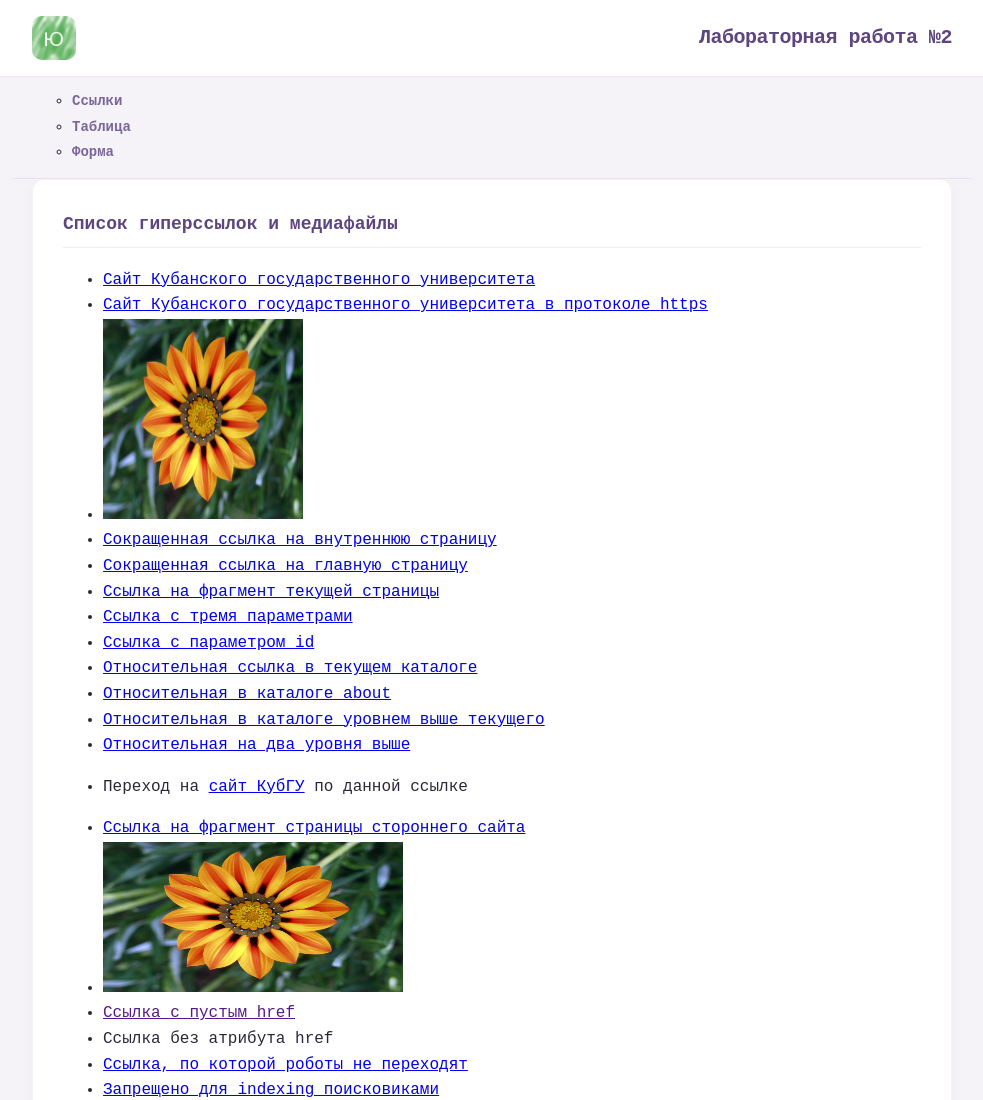
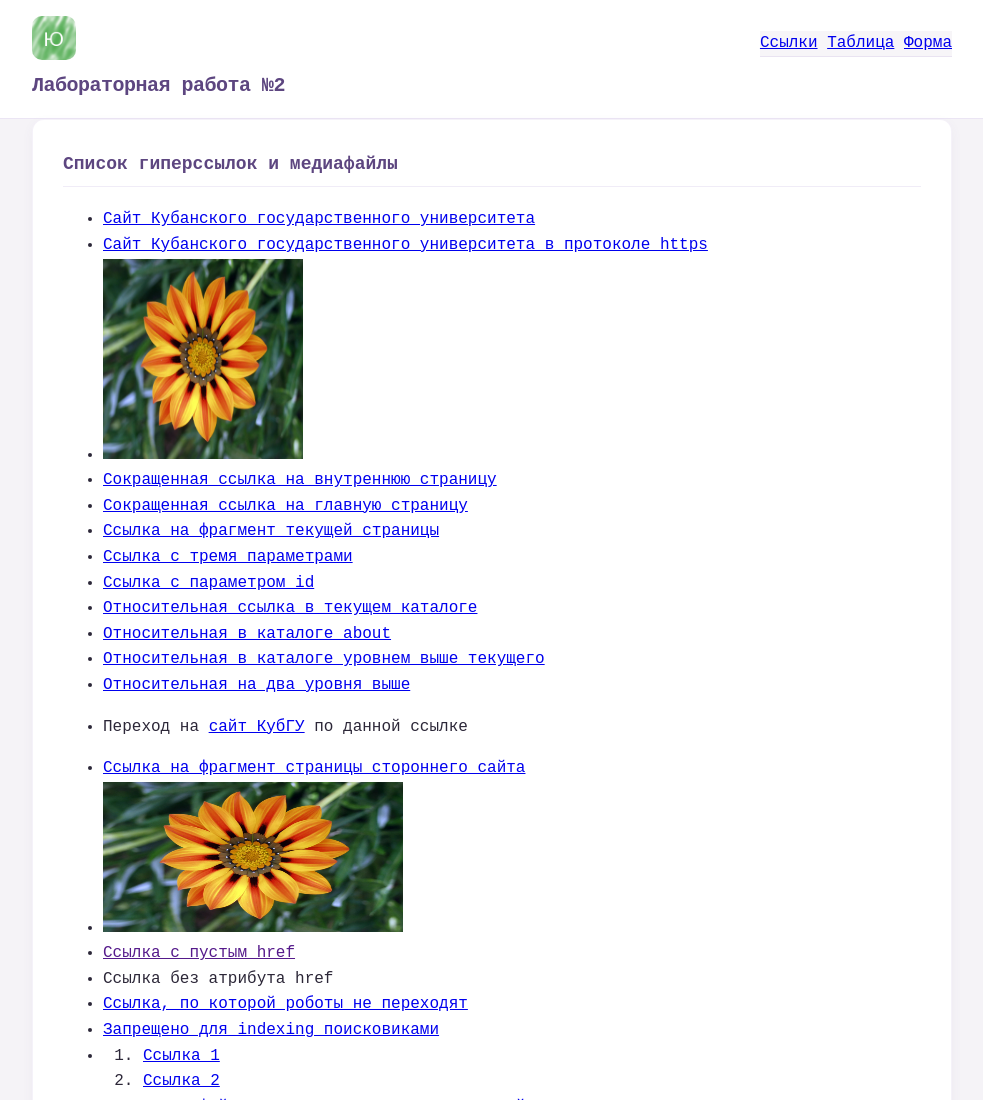
Before and after one commit to V1zes1606/lab2.github.io, a plain HTML site: page index.html in a window 1280 px wide. Shown: the top 1100 px of the page, without its empty margins (148-1131 px from the left). Drawn offline with Linux system fonts and the light colour scheme.

Commit message:
Add files via upload

```diff
--- a/index.html
+++ b/index.html
@@ -10,20 +10,20 @@
 
     <header class="full-width-block">
         <div class="centered-content header-inner">
-            <img src="logo.png" alt="Логотип сайта" id="logo">
-            <h1 id="site-name">Лабораторная работа №2</h1>
+            <div class="header-brand">
+                <img src="logo.png" alt="Логотип сайта" id="logo">
+                <h1 id="site-name">Лабораторная работа №2</h1>
+            </div>
+
+            <!-- Перенесли навигацию внутрь хедера и убрали списки -->
+            <nav class="menu-nav">
+                <a href="#links" class="nav-btn">Ссылки</a>
+                <a href="#table" class="nav-btn">Таблица</a>
+                <a href="#form" class="nav-btn">Форма</a>
+            </nav>
         </div>
     </header>
 
-    <nav class="centered-content">
-        <ul class="menu-list">
-            <ul>
-                <li><a href="#links">Ссылки</a></li>
-                <li><a href="#table">Таблица</a></li>
-                <li><a href="#form">Форма</a></li>
-            </ul>
-        </ul>
-    </nav>
 
     <main class="centered-content">
 
```
